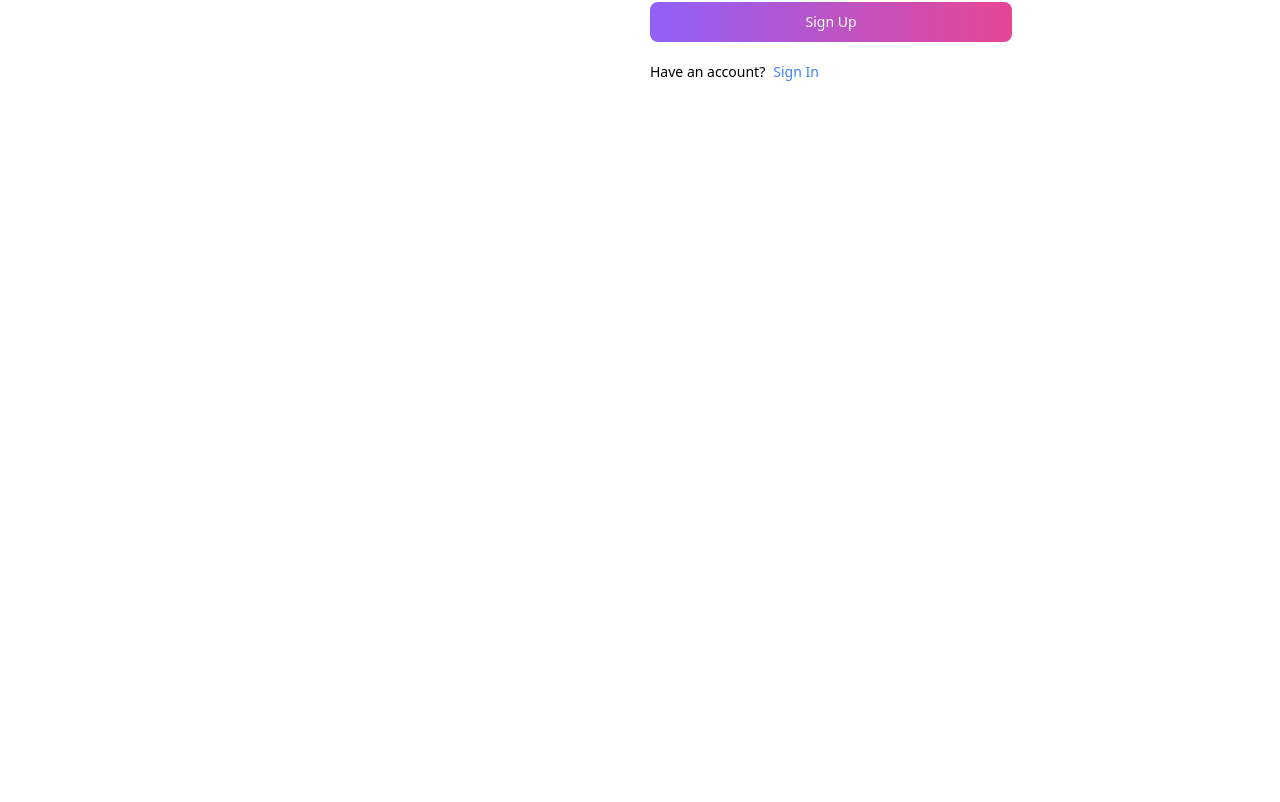
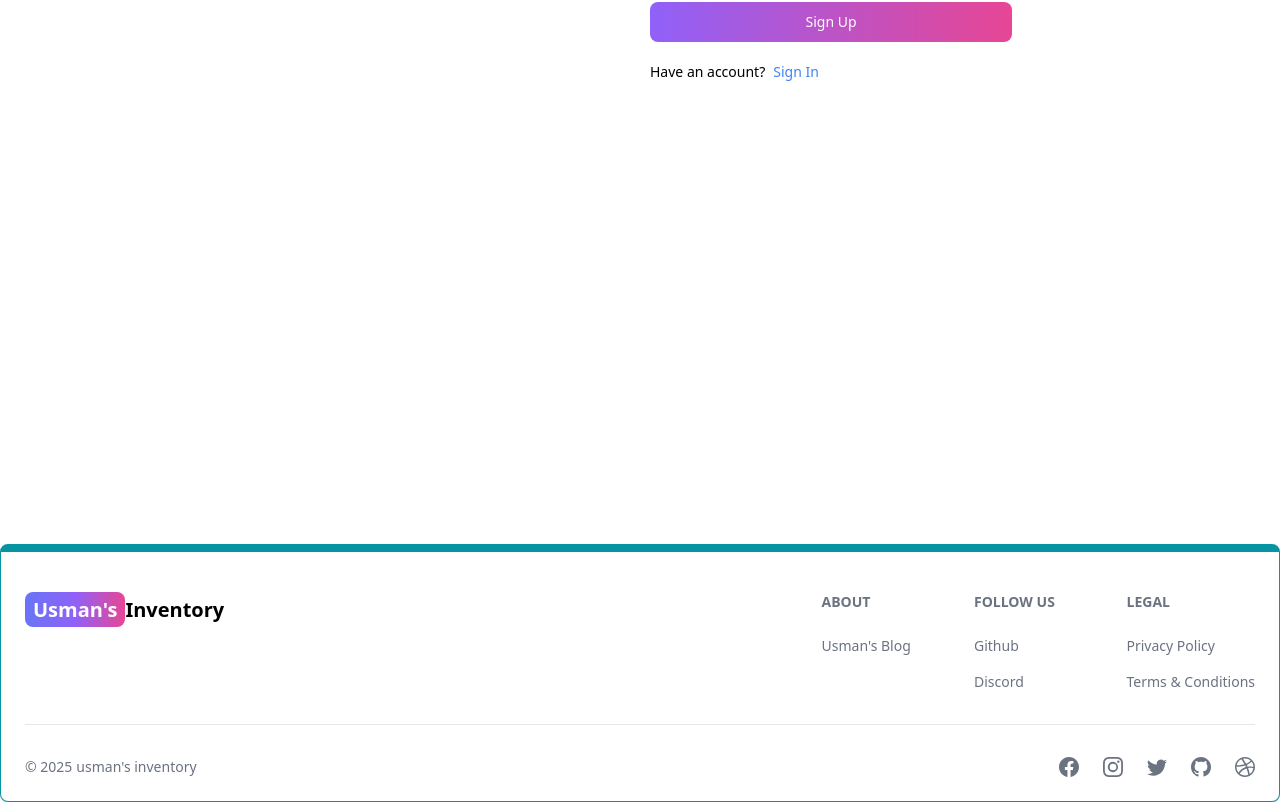
Before and after one commit to Hussainviwe/mern-inventory, a React (Vite) app in the folder Clinet/: page /signup in a window 1280 px wide. Shown: the part 400-1202 px from the top of the page. Before the commit the page ends 944 px from the top, so only its background shows below. Built offline with nearby package versions, Linux system fonts and the light colour scheme.

Commit message:
create a footer ui

```diff
--- a/Clinet/src/App.jsx
+++ b/Clinet/src/App.jsx
@@ -5,6 +5,7 @@
 import Signup from './pages/Signup'
 import Home from './pages/Home'
 import Header from './components/header'
+import Footer from './components/Footer'
 
 
 
@@ -20,6 +21,10 @@
         <Route path="/signin" element={<Signin />} />
         <Route path="/signup" element={<Signup />} />
       </Routes>
+
+
+      <Footer />
+
     </BrowserRouter>
   )
 }
--- /dev/null
+++ b/Clinet/src/components/Footer.jsx
@@ -0,0 +1,74 @@
+import { Footer } from 'flowbite-react';
+import { Link } from 'react-router-dom';
+import { BsFacebook, BsInstagram, BsTwitter, BsGithub, BsDribbble } from 'react-icons/bs';
+export default function FooterCom() {
+  return (
+    <Footer container className='border border-t-8 border-teal-500'>
+      <div className='w-full max-w-7xl mx-auto'>
+        <div className='grid w-full justify-between sm:flex md:grid-cols-1'>
+          <div className='mt-5'>
+            <Link
+              to='/'
+              className='self-center whitespace-nowrap text-lg sm:text-xl font-semibold dark:text-white'
+            >
+              <span className='px-2 py-1 bg-gradient-to-r from-indigo-500 via-purple-500 to-pink-500 rounded-lg text-white'>
+                Usman's
+              </span>
+              Inventory
+            </Link>
+          </div>
+          <div className='grid grid-cols-2 gap-8 mt-4 sm:grid-cols-3 sm:gap-6'>
+            <div>
+              <Footer.Title title='About' />
+              <Footer.LinkGroup col>
+
+                <Footer.Link
+                  href='/about'
+                  target='_blank'
+                  rel='noopener noreferrer'
+                >
+                  Usman's Blog
+                </Footer.Link>
+              </Footer.LinkGroup>
+            </div>
+            <div>
+              <Footer.Title title='Follow us' />
+              <Footer.LinkGroup col>
+                <Footer.Link
+                  href='https://github.com/Hussainviwe'
+                  target='_blank'
+                  rel='noopener noreferrer'
+                >
+                  Github
+                </Footer.Link>
+                <Footer.Link href='#'>Discord</Footer.Link>
+              </Footer.LinkGroup>
+            </div>
+            <div>
+              <Footer.Title title='Legal' />
+              <Footer.LinkGroup col>
+                <Footer.Link href='#'>Privacy Policy</Footer.Link>
+                <Footer.Link href='#'>Terms &amp; Conditions</Footer.Link>
+              </Footer.LinkGroup>
+            </div>
+          </div>
+        </div>
+        <Footer.Divider />
+        <div className='w-full sm:flex sm:items-center sm:justify-between'>
+          <Footer.Copyright
+            href='#'
+            by="usman's inventory"
+            year={new Date().getFullYear()}
+          />
+          <div className="flex gap-6 sm:mt-0 mt-4 sm:justify-center">
+            <Footer.Icon href='#' icon={BsFacebook}/>
+            <Footer.Icon href='#' icon={BsInstagram}/>
+            <Footer.Icon href='#' icon={BsTwitter}/>
+            <Footer.Icon href='https://github.com/Hussainviwe' icon={BsGithub}/>
+            <Footer.Icon href='#' icon={BsDribbble}/>
+          </div>
+        </div>
+      </div>
+    </Footer>
+  );
+}
```
